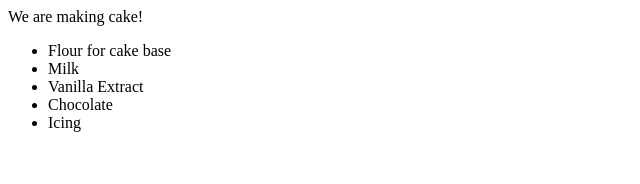
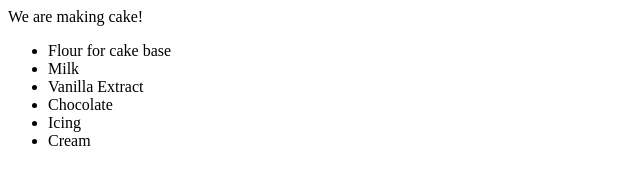
Before and after one commit to andy180807/demoproj, a plain HTML site: page index.html in a window 1280 px wide. Shown: the full height of the page, 0-640 px from the left. Drawn offline with Linux system fonts and the light colour scheme.

Commit message:
Add cream

```diff
--- a/index.html
+++ b/index.html
@@ -7,6 +7,7 @@
             <li>Vanilla Extract</li>
             <li>Chocolate</li>
             <li>Icing</li>
+            <li>Cream</li>
         </ul>
     </body>
 </html>
```
